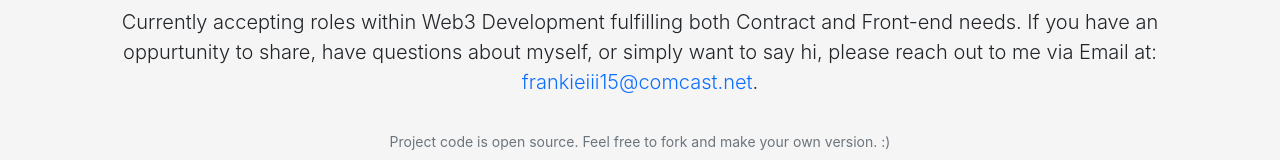
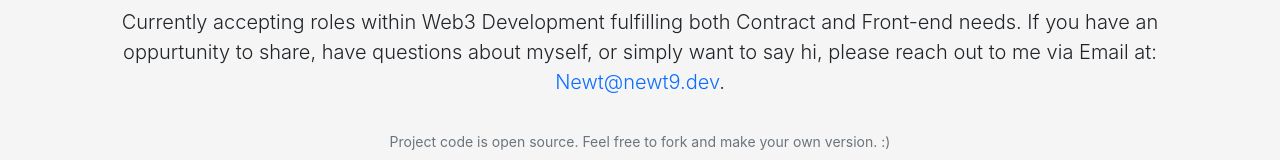
Before and after one commit to jhurtado19/PortfolioWebsite, a React (Create React App) app: page / in a window 1280 px wide. Shown: the part 4114-4274 px from the top of the page. Built offline with nearby package versions, Linux system fonts and the light colour scheme.

Commit message:
Update email

```diff
--- a/src/editable-stuff/config.js
+++ b/src/editable-stuff/config.js
@@ -156,7 +156,7 @@ const getInTouch = {
   heading: "Get In Touch",
   message:
     "Currently accepting roles within Web3 Development fulfilling both Contract and Front-end needs. If you have an oppurtunity to share, have questions about myself, or simply want to say hi, please reach out to me via Email at:",
-  email: "frankieiii15@comcast.net",
+  email: "Newt@newt9.dev",
 };
 
 const experiences = {
```
